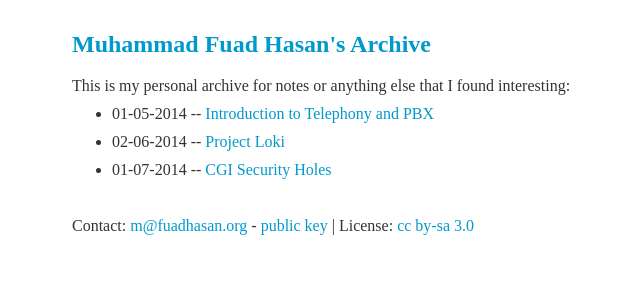
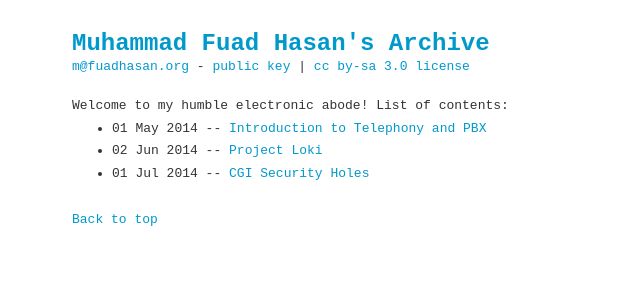
Before and after one commit to mfh/mfh.github.io, a Jekyll site: the page built from index.md, in a window 1280 px wide. Shown: the top 300 px of the page, without its empty margins (184-824 px from the left). Built offline with Jekyll 4.4.1, drawn with Linux system fonts in a browser that asks for light colours.

Commit message:
clean up code

```diff
--- a/_includes/_content-index.html
+++ b/_includes/_content-index.html
@@ -1,5 +1,5 @@
 <ul>
-    <li>01-05-2014 -- <a href="/content/20140501-Introduction_to_Telephony_and_PBX.txt">Introduction to Telephony and PBX</a></li>
-    <li>02-06-2014 -- <a href="/content/20140602-Project_Loki.txt">Project Loki</a></li>
-    <li>01-07-2014 -- <a href="/content/20140701-CGI_Security_Holes.txt">CGI Security Holes</a></li>
+    <li>01 May 2014 -- <a href="/content/20140501-Introduction_to_Telephony_and_PBX.txt">Introduction to Telephony and PBX</a></li>
+    <li>02 Jun 2014 -- <a href="/content/20140602-Project_Loki.txt">Project Loki</a></li>
+    <li>01 Jul 2014 -- <a href="/content/20140701-CGI_Security_Holes.txt">CGI Security Holes</a></li>
 </ul>
--- a/_includes/_footer.html
+++ b/_includes/_footer.html
@@ -1,5 +1,5 @@
 <br>
-Contact: <a href="mailto:{{site.email}}">{{site.email}}</a> - <a href="fuadhasan.gpg">public key</a> | License: <a href="http://creativecommons.org/licenses/by-sa/3.0/">cc by-sa 3.0</a>
+<a href="#top">Back to top</a>
 </div>
 </body>
 </html>
--- a/_includes/_head.html
+++ b/_includes/_head.html
@@ -5,4 +5,5 @@
 
   <link rel="icon" href="{{site.baseurl}}/favicon.ico">
   <link rel="stylesheet" href="{{site.baseurl}}/style.css" />
+  <a name="top"></a>
 </head>
--- a/_includes/_header.html
+++ b/_includes/_header.html
@@ -2,7 +2,8 @@
 
 <header class="mb">
   <h3 class="h3 m-0"><a href="{{site.baseurl}}">{{site.name}}</a></h3>
-  {{site.description}}
+  <a href="mailto:{{site.email}}">{{site.email}}</a> - <a href="fuadhasan.gpg">public key</a> |
+  <a href="http://creativecommons.org/licenses/by-sa/3.0/" target="_blank">cc by-sa 3.0 license</a>
 </header>
 
-This is my personal archive for notes or anything else that I found interesting:
+Welcome to my humble electronic abode! List of contents:
--- a/style.css
+++ b/style.css
@@ -15,7 +15,7 @@ body {
   color: #333;
   font-size: 100%;
   line-height: 1.75;
-  font-family: serif;
+  font-family: monospace;
 }
 
 h1, .h1 {
```
Also changed, not shown: README.md, 1 other file.
